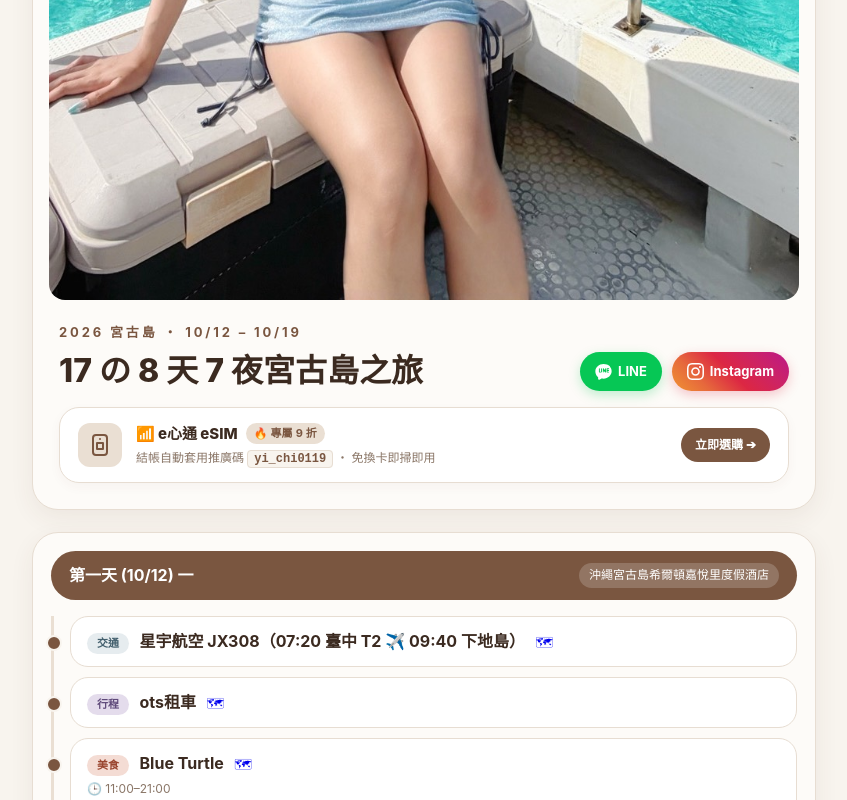
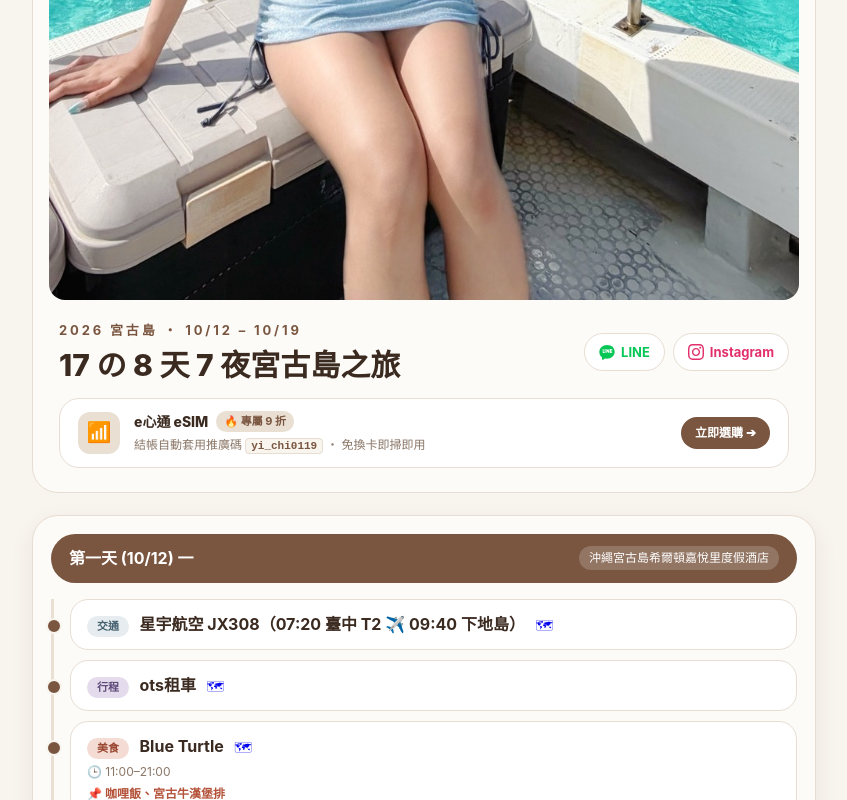
Before and after one commit to z970033/z970033.github.io, a plain HTML site: page travel/miyakojima/2026/schedule.html in a window 1280 px wide. Shown: the part 1082-1882 px from the top of the page, without its empty margins (216-1063 px from the left). Drawn offline with Linux system fonts and the light colour scheme.

Commit message:
修正line、ig問題

```diff
--- a/travel/miyakojima/2026/schedule.html
+++ b/travel/miyakojima/2026/schedule.html
@@ -209,16 +209,13 @@
             border-radius: 26px;
             overflow: hidden;
             border: 1px solid var(--bd);
-            box-shadow: 0 8px 24px rgba(90, 60, 40, .07);
             margin-bottom: 22px;
             padding-top: 20px;
-            /* 確保上方有呼吸空間 */
         }
 
         .cover img {
             display: block;
             width: calc(100% - 32px);
-            /* 左右兩側完美留白 */
             margin: 0 auto;
             height: auto;
             object-fit: contain;
@@ -229,28 +226,28 @@
         .cover-content {
             display: flex;
             justify-content: space-between;
-            align-items: flex-end;
+            align-items: center;
             flex-wrap: wrap;
-            padding: 22px 26px 16px;
+            padding: 20px 26px 14px;
             gap: 16px;
         }
 
         .cover-text .eyebrow {
-            margin-bottom: 8px
+            margin-bottom: 6px
         }
 
         .cover-text h1 {
-            font-size: 32px;
+            font-size: 30px;
             font-weight: 800;
             line-height: 1.25;
             margin-bottom: 0
         }
 
-        /* 社群按鈕群組 */
+        /* ===== 社群按鈕（代表色 + 無陰影，杜絕色塊） ===== */
         .social-group {
             display: flex;
             align-items: center;
-            gap: 10px;
+            gap: 8px;
             flex-shrink: 0;
         }
 
@@ -258,39 +255,53 @@
             display: inline-flex;
             align-items: center;
             gap: 6px;
-            color: white;
-            padding: 9px 15px;
+            background: #fff;
+            border: 1px solid var(--bd);
+            padding: 8px 14px;
             border-radius: 999px;
             text-decoration: none;
             font-weight: 700;
             font-size: 13px;
             white-space: nowrap;
-            transition: opacity 0.2s, transform 0.1s;
-        }
-
-        .social-btn:hover {
-            opacity: 0.9;
+            transition: background 0.15s;
         }
 
         .social-btn svg {
-            width: 17px;
-            height: 17px;
-            fill: white;
+            width: 16px;
+            height: 16px;
         }
 
+        /* LINE 代表色 */
         .line-btn {
-            background: #06C755;
-            box-shadow: 0 4px 12px rgba(6, 199, 85, 0.25);
+            color: #06C755;
         }
 
+        .line-btn svg {
+            fill: #06C755;
+        }
+
+        .line-btn:hover {
+            background: #f0fbf4;
+            border-color: #06C755;
+        }
+
+        /* IG 代表色 */
         .ig-btn {
-            background: linear-gradient(45deg, #f09433 0%, #e6683c 25%, #dc2743 50%, #cc2366 75%, #bc1888 100%);
-            box-shadow: 0 4px 12px rgba(220, 39, 67, 0.25);
+            color: #E1306C;
+        }
+
+        .ig-btn svg {
+            fill: #E1306C;
+        }
+
+        .ig-btn:hover {
+            background: #fef2f6;
+            border-color: #E1306C;
         }
 
         /* ===== e心通 9折推廣橫幅 ===== */
         .esim-wrap {
-            padding: 0 26px 26px;
+            padding: 0 26px 24px;
         }
 
         .esim-banner {
@@ -301,15 +312,12 @@
             background: #fff;
             border: 1px solid var(--bd);
             border-radius: 20px;
-            padding: 14px 18px;
+            padding: 12px 18px;
             text-decoration: none;
             color: var(--ink);
-            box-shadow: 0 4px 12px rgba(90, 60, 40, .04);
-            transition: transform 0.15s, border-color 0.15s;
         }
 
         .esim-banner:hover {
-            transform: translateY(-2px);
             border-color: var(--brown);
         }
 
@@ -320,24 +328,15 @@
         }
 
         .esim-icon {
-            width: 44px;
-            height: 44px;
+            width: 42px;
+            height: 42px;
             border-radius: 12px;
             background: var(--sand);
             display: flex;
             align-items: center;
             justify-content: center;
             flex-shrink: 0;
-        }
-
-        .esim-icon svg {
-            width: 24px;
-            height: 24px;
-            fill: none;
-            stroke: var(--brown);
-            stroke-width: 2;
-            stroke-linecap: round;
-            stroke-linejoin: round;
+            font-size: 20px;
         }
 
         .esim-title-row {
@@ -345,11 +344,11 @@
             align-items: center;
             gap: 8px;
             flex-wrap: wrap;
-            margin-bottom: 4px;
+            margin-bottom: 3px;
         }
 
         .esim-brand {
-            font-size: 15px;
+            font-size: 14px;
             font-weight: 800;
             color: var(--ink);
         }
@@ -361,7 +360,6 @@
             font-weight: 700;
             padding: 2px 8px;
             border-radius: 999px;
-            letter-spacing: 0.02em;
         }
 
         .esim-sub {
@@ -375,8 +373,8 @@
             color: var(--brown);
             font-family: monospace;
             font-weight: 700;
-            font-size: 12px;
-            padding: 1px 6px;
+            font-size: 11px;
+            padding: 1px 5px;
             border-radius: 4px;
             border: 1px solid var(--bd);
         }
@@ -386,18 +384,28 @@
             color: #fff;
             font-size: 12px;
             font-weight: 700;
-            padding: 8px 14px;
+            padding: 7px 14px;
             border-radius: 999px;
             white-space: nowrap;
             flex-shrink: 0;
-            transition: opacity 0.2s;
-        }
-
-        .esim-banner:hover .esim-cta {
-            opacity: 0.9;
         }
 
         @media(max-width:600px) {
+            .cover-content {
+                flex-direction: column;
+                align-items: flex-start;
+                gap: 12px;
+            }
+
+            .social-group {
+                width: 100%;
+            }
+
+            .social-btn {
+                flex: 1;
+                justify-content: center;
+            }
+
             .esim-banner {
                 flex-direction: column;
                 align-items: flex-start;
@@ -460,15 +468,15 @@
             }
 
             .cover-content {
-                padding: 10mm 16mm 6mm;
+                padding: 8mm 16mm 4mm;
             }
 
             .cover-text h1 {
-                font-size: 36px
+                font-size: 34px
             }
 
             .esim-wrap {
-                padding: 0 16mm 14mm;
+                padding: 0 16mm 12mm;
             }
 
             .day {
@@ -613,16 +621,10 @@
             <div class="esim-wrap">
                 <a class="esim-banner" href="${esimLink}" target="_blank" rel="noopener">
                     <div class="esim-left">
-                        <div class="esim-icon">
-                            <svg viewBox="0 0 24 24">
-                                <rect x="5" y="2" width="14" height="20" rx="3" ry="3"></rect>
-                                <path d="M9 10h6v6H9z"></path>
-                                <path d="M12 6h.01"></path>
-                            </svg>
-                        </div>
+                        <div class="esim-icon">📶</div>
                         <div>
                             <div class="esim-title-row">
-                                <span class="esim-brand">📶 e心通 eSIM</span>
+                                <span class="esim-brand">e心通 eSIM</span>
                                 <span class="esim-badge">🔥 專屬 9 折</span>
                             </div>
                             <div class="esim-sub">
```
Also changed, not shown: 1 other file.
